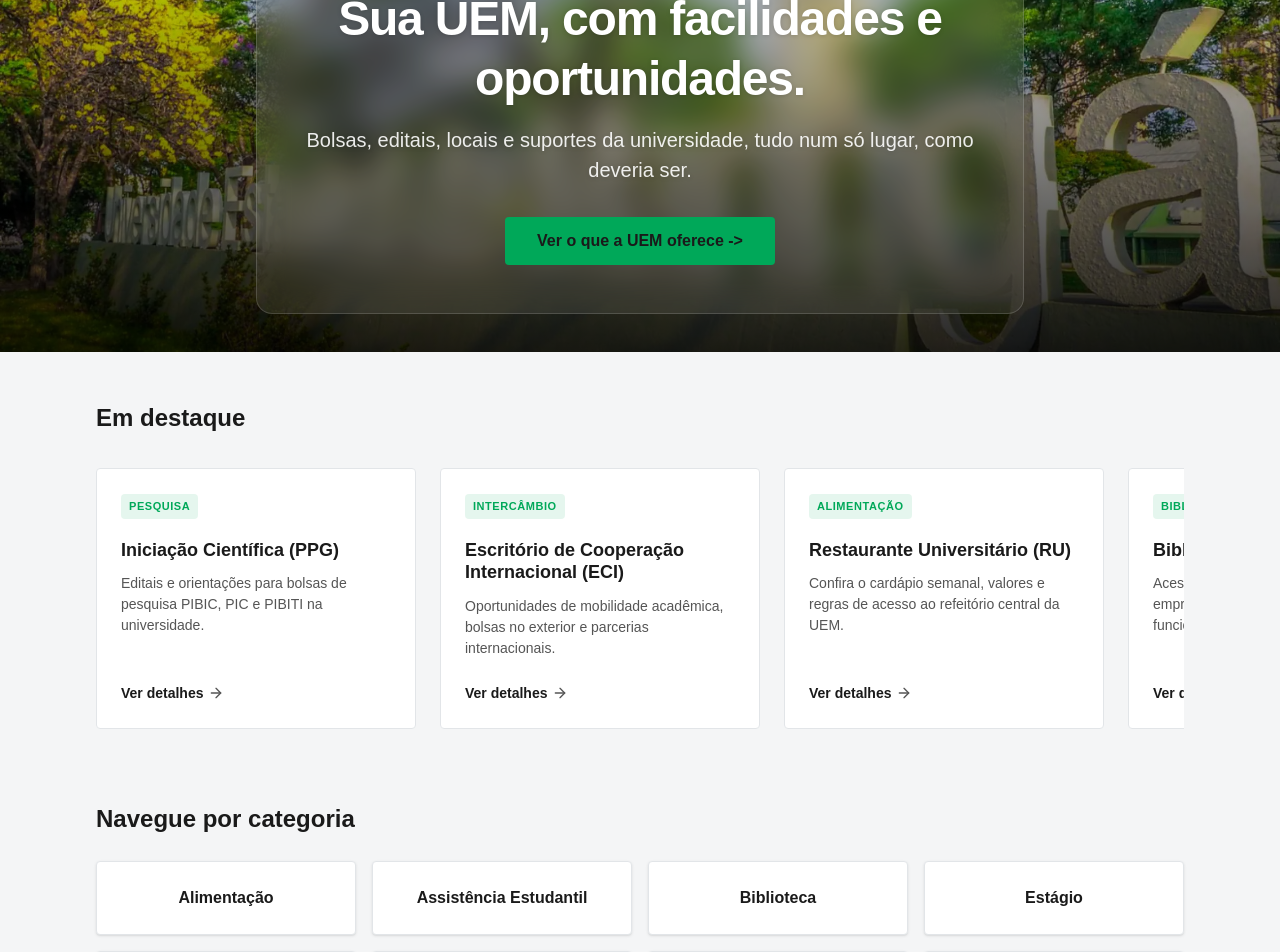
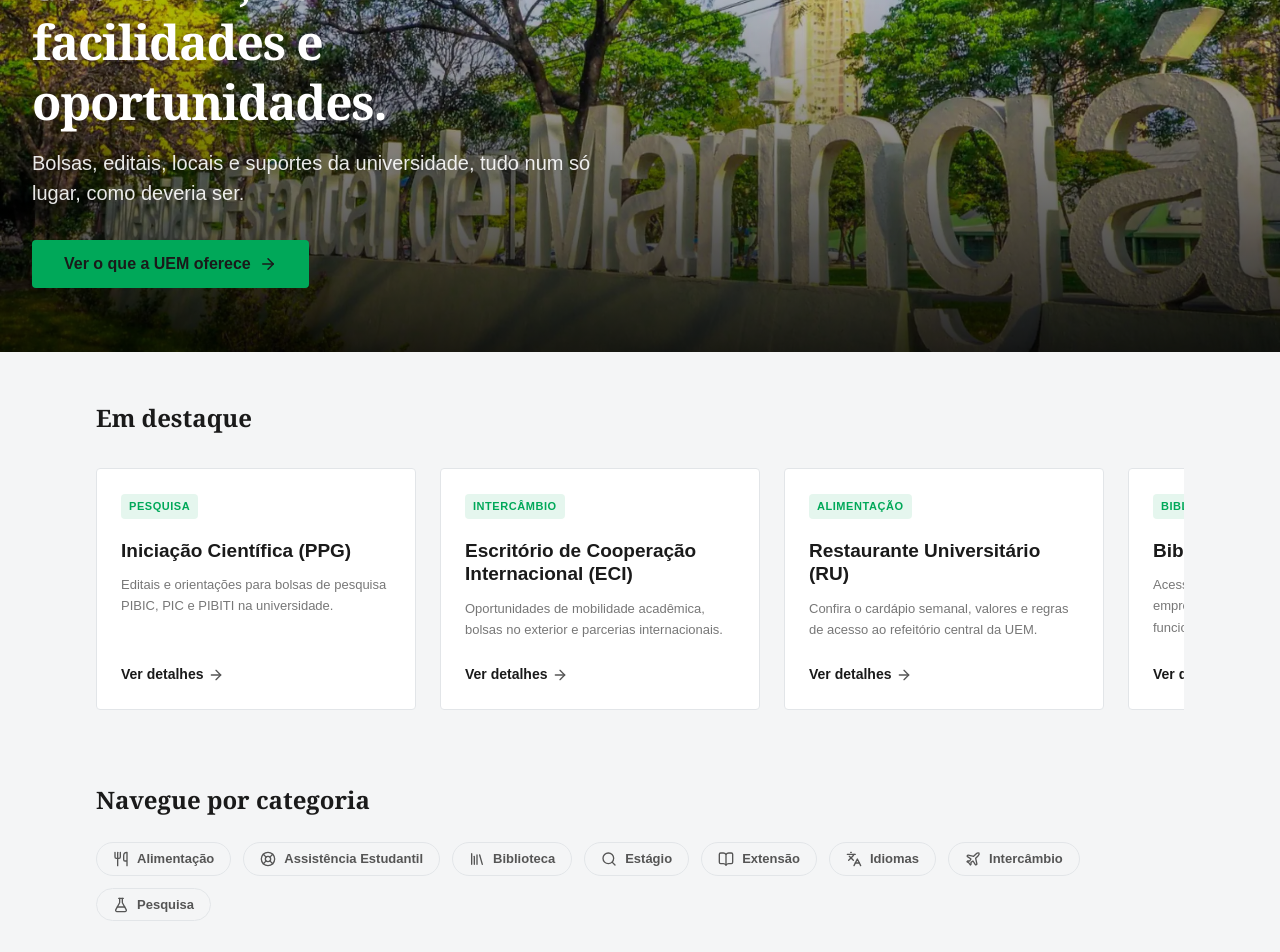
Before and after one commit to paulo-schnaufer/portal-uem, a React (Vite) app: page / in a window 1280 px wide. Shown: the part 160-1112 px from the top of the page. Built offline with nearby package versions, Linux system fonts and the light colour scheme.

Commit message:
melhora estética de universidade

```diff
--- a/src/components/CategoryFilter.jsx
+++ b/src/components/CategoryFilter.jsx
@@ -18,7 +18,7 @@
             key={cat}
             onClick={() => toggleCategoria(cat)}
             aria-pressed={isAtivo}
-            className={`px-4 py-1.5 rounded-full text-[13px] font-bold font-sans transition-all duration-200 hover:-translate-y-0.5 hover:shadow-sm outline-none focus-visible:ring-2 focus-visible:ring-offset-2 focus-visible:ring-offset-bg focus-visible:ring-uem-verde ${
+            className={`px-4 py-1.5 rounded-full text-[13px] font-bold font-sans transition-all duration-200 outline-none focus-visible:ring-2 focus-visible:ring-offset-2 focus-visible:ring-offset-bg focus-visible:ring-uem-verde ${
               isAtivo
                 ? 'bg-uem-verde text-text border border-uem-verde'
                 : 'bg-bg text-text-muted border border-border hover:bg-surface-hover hover:border-uem-verde hover:text-text'
--- a/src/components/Layout.jsx
+++ b/src/components/Layout.jsx
@@ -15,7 +15,7 @@
 
   return (
     <div className="min-h-screen bg-bg text-text flex flex-col font-sans">
-      <header className={`sticky top-0 z-40 py-4 px-4 sm:px-6 lg:px-8 flex justify-between items-center transition-all duration-200 ${isScrolled ? 'backdrop-blur-md bg-surface/70 border-b border-border/50' : 'bg-surface border-b border-border'}`}>
+      <header className={`sticky top-0 z-40 py-4 px-4 sm:px-6 lg:px-8 flex justify-between items-center transition-all duration-200 ${isScrolled ? 'backdrop-blur-md bg-surface/70 border-b border-border/50' : 'bg-surface border-b border-border shadow-[0_1px_3px_rgba(0,0,0,0.06)]'}`}>
         <Link to="/" className="text-[18px] font-bold text-uem-verde outline-none focus-visible:ring-2 focus-visible:ring-uem-verde focus-visible:ring-offset-2 focus-visible:ring-offset-bg">
           Portal de Serviços UEM
         </Link>
--- a/src/components/SearchBar.jsx
+++ b/src/components/SearchBar.jsx
@@ -22,7 +22,7 @@
         aria-label="Buscar por título, descrição ou tags"
         value={valorLocal}
         onChange={(e) => setValorLocal(e.target.value)}
-        className="w-full bg-bg border border-border rounded-sm py-2.5 pl-10 pr-4 text-[15px] font-sans text-text placeholder:text-text-muted outline-none focus-visible:ring-2 focus-visible:ring-uem-verde focus-visible:ring-offset-2 focus-visible:ring-offset-bg focus-visible:border-transparent transition-all duration-200"
+        className="surface-outline w-full bg-bg rounded-sm py-2.5 pl-10 pr-4 text-[15px] font-sans text-text placeholder:text-text-muted outline-none focus-visible:ring-2 focus-visible:ring-uem-verde focus-visible:ring-offset-2 focus-visible:ring-offset-bg focus-visible:border-transparent transition-all duration-200"
       />
     </div>
   );
--- a/src/components/SkeletonCard.jsx
+++ b/src/components/SkeletonCard.jsx
@@ -3,7 +3,7 @@
 export default function SkeletonCard() {
   return (
     <div
-      className="w-full max-w-md rounded-xl border border-border bg-surface p-6 shadow-sm"
+      className="surface-outline w-full max-w-md rounded-xl bg-surface p-6"
       aria-label="Só um instante..."
       role="status"
     >
--- a/src/index.css
+++ b/src/index.css
@@ -26,6 +26,7 @@
 
   /* Stack Tipográfica Base */
   --font-sans: Arial, "Liberation Sans", Arimo, sans-serif;
+  --font-display: Georgia, 'Times New Roman', serif;
 }
 
 :root {
@@ -52,6 +53,24 @@
   }
 }
 
+@layer components {
+  .font-display {
+    font-family: var(--font-display);
+  }
+
+  .surface-flat {
+    @apply border-0 shadow-none;
+  }
+
+  .surface-outline {
+    @apply border border-border shadow-none;
+  }
+
+  .surface-interactive {
+    @apply border border-border transition-all duration-200 hover:shadow-lg hover:-translate-y-0.5 hover:border-uem-verde/30;
+  }
+}
+
 /* Utilitários customizados */
 .hide-scrollbar::-webkit-scrollbar { display: none; }
 .hide-scrollbar { -ms-overflow-style: none; scrollbar-width: none; }
--- a/src/pages/Dashboard.jsx
+++ b/src/pages/Dashboard.jsx
@@ -138,7 +138,7 @@
           <div className="space-y-10">
             {categoriasAtivas.map((categoria) => (
               <section key={categoria}>
-                <h2 className="text-[18px] font-bold text-text mb-4 font-sans">{categoria}</h2>
+                <h2 className="font-display text-[18px] font-bold text-text mb-4">{categoria}</h2>
                 <div>
                   {dadosFiltrados[categoria].map((item) => (
                     abaAtiva === 'oportunidades'
--- a/src/pages/Home.jsx
+++ b/src/pages/Home.jsx
@@ -3,6 +3,7 @@
 import { ArrowRight, ExternalLink } from 'lucide-react';
 import { oportunidadesData } from '../data/oportunidades';
 import { facilidadesData } from '../data/facilidades';
+import categoriaIcones from '../utils/categoriaIcones';
 
 export default function Home() {
 
@@ -18,7 +19,7 @@
     <div className="bg-bg min-h-screen font-sans pb-16">
 
       {/* 1. Hero Section - Design Limpo e Direto */}
-      <section className="relative w-full h-[400px] lg:h-[450px] bg-bg flex items-center justify-center overflow-hidden">
+      <section className="relative w-full h-[400px] lg:h-[450px] bg-bg flex flex-col items-start justify-end px-4 sm:px-6 lg:px-8 pb-12 md:pb-16 overflow-hidden">
 
         <img
           src="/hero-bg.webp"
@@ -28,18 +29,19 @@
 
         <div className="absolute inset-0 bg-gradient-to-t from-black/85 via-black/45 to-black/10 z-20"></div>
 
-        <div className="relative z-30 bg-white/8 dark:bg-white/6 backdrop-blur-lg border border-white/15 rounded-2xl p-8 md:p-12 text-center px-4 max-w-3xl mx-4 md:mx-auto">
-          <h1 className="text-white text-[36px] lg:text-[48px] font-extrabold tracking-tight leading-tight mb-4 drop-shadow-sm">
+        <div className="relative z-30 w-full max-w-xl flex flex-col items-start text-left">
+          <h1 className="font-display text-white text-[36px] lg:text-[48px] font-extrabold tracking-tight leading-tight mb-4 drop-shadow-md">
             Sua UEM, com facilidades e oportunidades.
           </h1>
-          <p className="text-white/90 text-[18px] lg:text-[20px] font-medium mb-8 drop-shadow-sm max-w-2xl mx-auto">
+          <p className="text-white/90 text-[18px] lg:text-[20px] font-medium mb-8 drop-shadow-sm">
             Bolsas, editais, locais e suportes da universidade, tudo num só lugar, como deveria ser.
           </p>
           <Link
             to="/explorar"
-            className="inline-flex items-center gap-2 bg-uem-verde text-text font-bold py-3 px-8 rounded-sm transition-all duration-200 hover:brightness-110 text-[16px] outline-none focus-visible:ring-2 focus-visible:ring-uem-verde focus-visible:ring-offset-2 focus-visible:ring-offset-bg"
+            className="relative z-30 inline-flex items-center gap-2 bg-uem-verde text-text font-bold py-3 px-8 rounded-sm transition-all duration-200 hover:brightness-110 text-[16px] outline-none focus-visible:ring-2 focus-visible:ring-uem-verde focus-visible:ring-offset-2 focus-visible:ring-offset-bg"
           >
-            Ver o que a UEM oferece -&gt;
+            Ver o que a UEM oferece
+            <ArrowRight size={18} aria-hidden="true" />
           </Link>
         </div>
       </section>
@@ -47,30 +49,30 @@
       {/* 2. Seção "Em Destaque" (Carrossel Horizontal com Scroll Snap) */}
       {itensDestaque.length > 0 && (
         <section className="max-w-6xl mx-auto px-4 sm:px-6 lg:px-8 mt-12">
-          <h2 className="text-[24px] font-bold text-text mb-6">Em destaque</h2>
+          <h2 className="font-display text-[24px] font-bold text-text mb-6">Em destaque</h2>
 
           <div className="flex overflow-x-auto gap-6 pt-2 pb-6 hide-scrollbar snap-x snap-mandatory">
             {itensDestaque.map((item) => (
               <Link
                 key={item.id}
                 to={`/servico/${item.id}`}
-                className="snap-start shrink-0 w-[280px] sm:w-[320px] bg-surface border border-border p-6 rounded-sm hover:border-uem-verde transition-all duration-200 ease-in-out hover:-translate-y-0.5 hover:shadow-md flex flex-col justify-between outline-none focus-visible:ring-2 focus-visible:ring-uem-verde focus-visible:ring-offset-2 focus-visible:ring-offset-bg"
+                className="surface-interactive hover:border-border snap-start shrink-0 w-[280px] sm:w-[320px] bg-surface p-6 rounded-sm flex flex-col justify-between outline-none focus-visible:ring-2 focus-visible:ring-uem-verde focus-visible:ring-offset-2 focus-visible:ring-offset-bg"
               >
                 <div>
                   <span className="inline-block bg-uem-verde/10 text-uem-verde text-[11px] font-bold px-2 py-1 rounded-sm mb-3 uppercase tracking-wider">
                     {item.categoria}
                   </span>
-                  <h3 className="text-[18px] font-bold text-text mt-2 mb-3 leading-tight">
+                  <h3 className="text-[19px] font-extrabold text-text mt-2 mb-3 leading-tight">
                     {item.titulo}
                   </h3>
-                  <p className="text-[14px] text-text-muted line-clamp-3">
+                  <p className="text-[13px] text-text-muted/80 leading-relaxed line-clamp-3">
                     {item.descricao}
                   </p>
                 </div>
-                <div className="mt-6 text-[14px] font-bold text-text flex items-center gap-1 group">
+                <span className="mt-6 text-[14px] font-bold text-text flex items-center gap-1 group">
                   Ver detalhes
                   <ArrowRight size={16} className="text-text-muted group-hover:text-uem-verde transition-colors" />
-                </div>
+                </span>
               </Link>
             ))}
           </div>
@@ -79,25 +81,27 @@
 
       {/* 3. Seção de Categorias (Grid Responsivo) */}
       <section className="max-w-6xl mx-auto px-4 sm:px-6 lg:px-8 mt-12">
-        <h2 className="text-[24px] font-bold text-text mb-6">Navegue por categoria</h2>
-        <div className="grid grid-cols-2 lg:grid-cols-4 gap-4">
-          {todasCategorias.map((cat) => (
-            /* ROTA ATUALIZADA AQUI */
-            <Link
-              key={cat}
-              to={`/explorar?cat=${encodeURIComponent(cat)}`}
-              className="bg-surface border border-border shadow-sm p-6 text-center hover:bg-surface-hover hover:border-uem-verde transition-all duration-200 ease-in-out hover:-translate-y-0.5 hover:shadow-md group rounded-sm outline-none focus-visible:ring-2 focus-visible:ring-uem-verde focus-visible:ring-offset-2 focus-visible:ring-offset-bg"
-            >
-              <h3 className="text-[16px] font-bold text-text group-hover:text-uem-verde transition-colors">
+        <h2 className="font-display text-[24px] font-bold text-text mb-6">Navegue por categoria</h2>
+        <div className="flex flex-wrap gap-3">
+          {todasCategorias.map((cat) => {
+            const IconeCategoria = categoriaIcones[cat];
+
+            return (
+              <Link
+                key={cat}
+                to={`/explorar?cat=${encodeURIComponent(cat)}`}
+                className="inline-flex items-center gap-2 px-4 py-1.5 rounded-full text-[13px] font-bold font-sans transition-all duration-200 outline-none focus-visible:ring-2 focus-visible:ring-offset-2 focus-visible:ring-offset-bg focus-visible:ring-uem-verde bg-bg text-text-muted border border-border hover:bg-surface-hover hover:border-uem-verde hover:text-text"
+              >
+                <IconeCategoria size={16} aria-hidden="true" />
                 {cat}
-              </h3>
-            </Link>
-          ))}
+              </Link>
+            );
+          })}
         </div>
       </section>
 
       {/* 4. Seção Final de CTA */}
-      <section className="max-w-4xl mx-auto px-4 sm:px-6 lg:px-8 mt-16 text-center bg-surface border border-border p-8 lg:p-12 rounded-sm">
+      <section className="surface-outline max-w-4xl mx-auto px-4 sm:px-6 lg:px-8 mt-16 text-center bg-surface p-8 lg:p-12 rounded-sm">
         <h2 className="text-[24px] font-bold text-text mb-4">
           Não encontrou o que procurava?
         </h2>
--- a/src/pages/ServiceDetailPage.jsx
+++ b/src/pages/ServiceDetailPage.jsx
@@ -4,27 +4,10 @@
   ArrowLeft,
   BookOpen,
   ExternalLink,
-  FlaskConical,
-  Languages,
-  LifeBuoy,
-  Library,
-  Plane,
-  Search,
-  Utensils,
 } from 'lucide-react';
 import { oportunidadesData } from '../data/oportunidades';
 import { facilidadesData } from '../data/facilidades';
-
-const iconesPorCategoria = {
-  Alimentação: Utensils,
-  'Assistência Estudantil': LifeBuoy,
-  Biblioteca: Library,
-  Estágio: Search,
-  Extensão: BookOpen,
-  Idiomas: Languages,
-  Intercâmbio: Plane,
-  Pesquisa: FlaskConical,
-};
+import iconesPorCategoria from '../utils/categoriaIcones';
 
 export default function ServiceDetailPage() {
   const { id } = useParams();
@@ -51,8 +34,8 @@
   return (
     <div className="min-h-screen bg-bg py-8 px-4 sm:px-6 lg:px-8 font-sans">
       <div className="max-w-4xl mx-auto px-4 py-8">
-        <div className="mb-8 aspect-[16/9] bg-uem-verde-suave dark:bg-surface-hover rounded-xl flex items-center justify-center">
-          <IconeCategoria className="text-uem-verde" size={96} strokeWidth={1.25} aria-hidden="true" />
+        <div className="surface-flat mb-8 max-h-[220px] aspect-[21/9] bg-uem-verde-suave dark:bg-surface-hover rounded-xl flex items-center justify-center">
+          <IconeCategoria className="text-uem-verde" size={56} strokeWidth={1.25} aria-hidden="true" />
         </div>
 
         <nav aria-label="Breadcrumb" className="mb-6 flex flex-wrap items-center gap-2 text-[14px] text-text-muted">
@@ -81,14 +64,14 @@
         </h1>
 
         <div className="grid grid-cols-1 md:grid-cols-3 gap-6">
-          <div className="md:col-span-2 bg-surface border border-border p-6 rounded-sm shadow-sm">
+          <div className="surface-outline md:col-span-2 bg-surface p-6 rounded-sm">
             <h2 className="text-xl font-bold text-text mb-4">Sobre o serviço</h2>
             <p className="text-text-muted text-[16px] leading-relaxed">
               {servico.descricao}
             </p>
           </div>
 
-          <div className="bg-surface border border-border p-6 rounded-sm shadow-sm flex flex-col justify-between">
+          <div className="surface-outline bg-surface p-6 rounded-sm flex flex-col justify-between">
             <div>
               <h3 className="text-lg font-bold text-text mb-4 border-b border-border pb-2">
                 Acesso Direto
@@ -99,7 +82,7 @@
                 href={servico.link}
                 target="_blank"
                 rel="noopener noreferrer"
-                className="flex items-center justify-center gap-2 w-full bg-uem-verde hover:bg-uem-verde/90 text-text font-bold py-3 px-4 rounded-sm transition-all duration-200 ease-in-out hover:-translate-y-0.5 hover:shadow-sm outline-none focus-visible:ring-2 focus-visible:ring-uem-verde focus-visible:ring-offset-2 focus-visible:ring-offset-bg"
+                className="surface-interactive flex items-center justify-center gap-2 w-full bg-uem-verde hover:bg-uem-verde/90 text-text font-bold py-3 px-4 rounded-sm outline-none focus-visible:ring-2 focus-visible:ring-uem-verde focus-visible:ring-offset-2 focus-visible:ring-offset-bg"
               >
                 {ehOportunidade ? 'Acessar edital' : 'Acessar site oficial'}
                 <ExternalLink size={18} />
--- /dev/null
+++ b/src/utils/categoriaIcones.js
@@ -0,0 +1,23 @@
+import {
+  BookOpen,
+  FlaskConical,
+  Languages,
+  LifeBuoy,
+  Library,
+  Plane,
+  Search,
+  Utensils,
+} from 'lucide-react';
+
+const categoriaIcones = {
+  Alimentação: Utensils,
+  'Assistência Estudantil': LifeBuoy,
+  Biblioteca: Library,
+  Estágio: Search,
+  Extensão: BookOpen,
+  Idiomas: Languages,
+  Intercâmbio: Plane,
+  Pesquisa: FlaskConical,
+};
+
+export default categoriaIcones;
```
Also changed, not shown: src/components/OportunidadeListItem.jsx (+8 -4 lines), src/pages/Sobre.jsx (+7 -7 lines).
